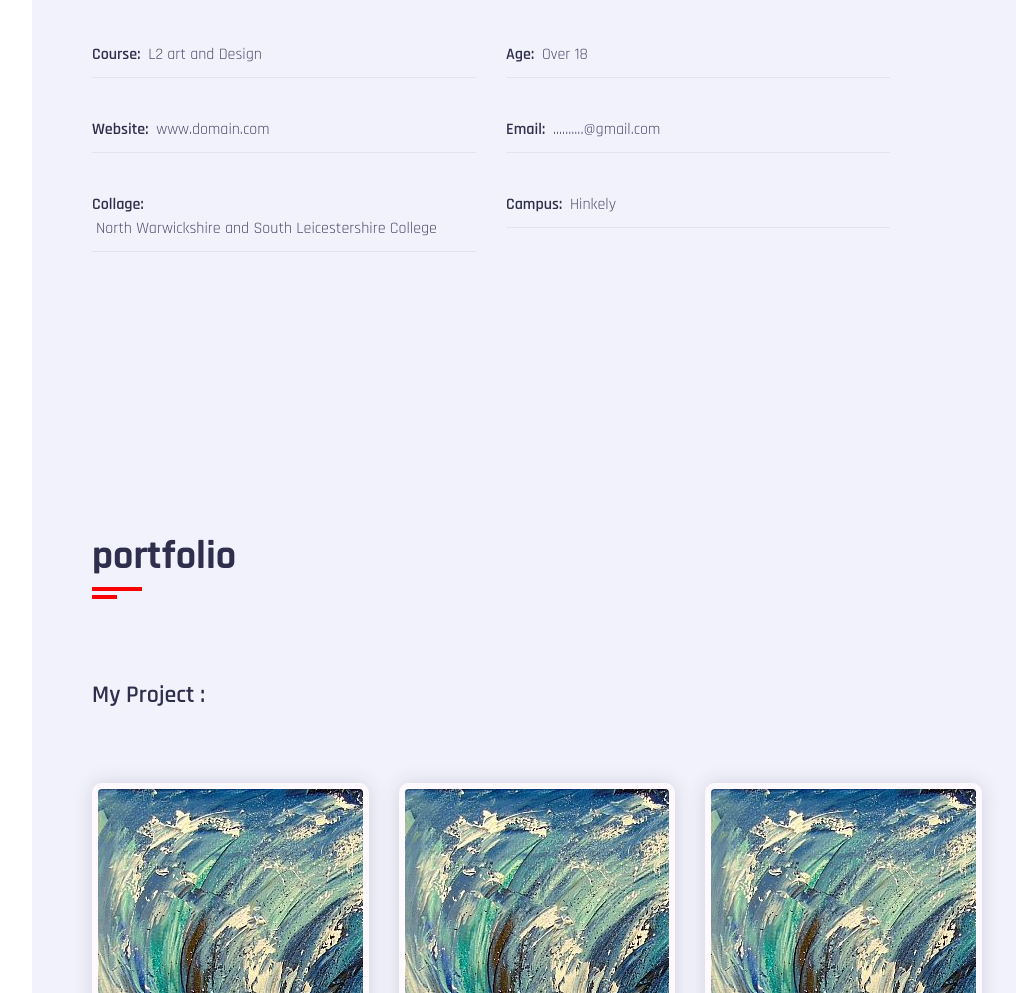
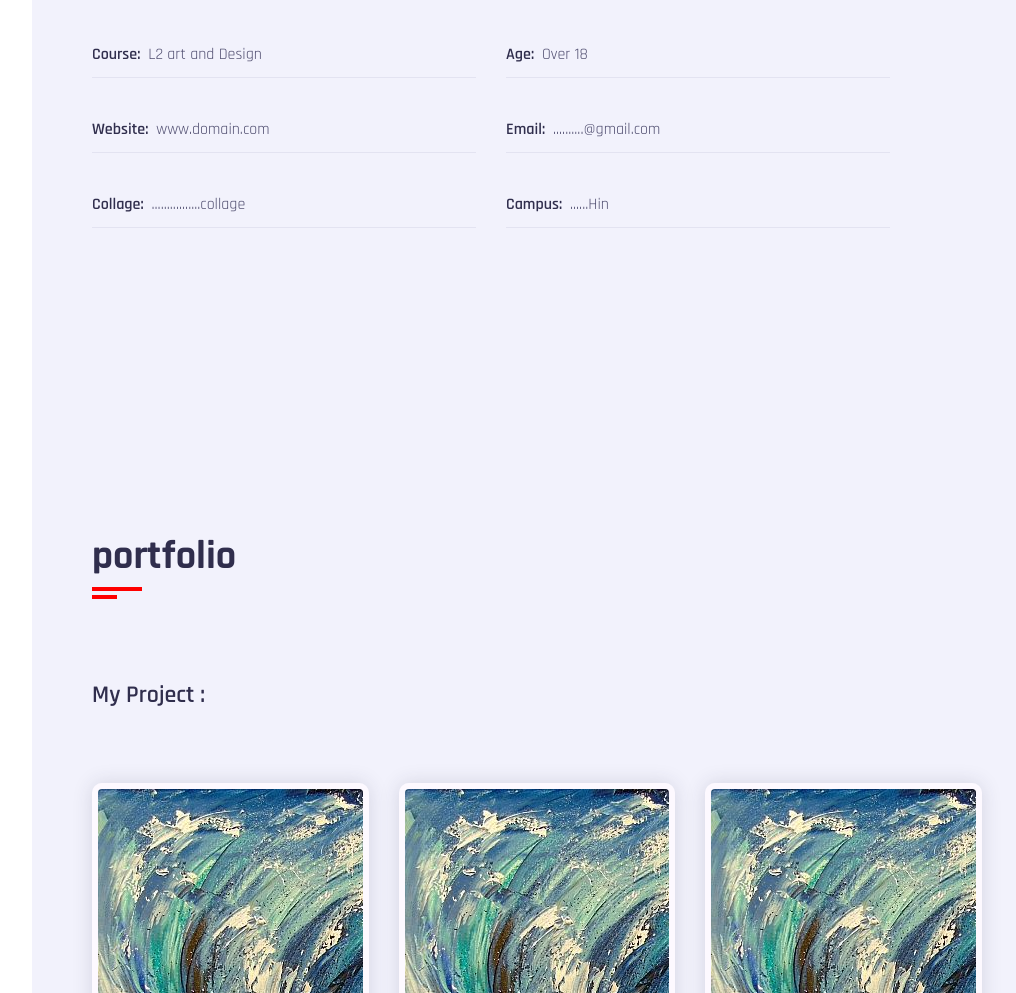
Before and after one commit to ulain1234q3/www.Quratportfolio.com, a plain HTML site: page index.html in a window 1280 px wide. Shown: the part 1148-2141 px from the top of the page, without its empty margins (238-1254 px from the left). Drawn offline with Linux system fonts and the light colour scheme; a web font is replaced by a local one.

Commit message:
Update index.html

```diff
--- a/index.html
+++ b/index.html
@@ -93,10 +93,10 @@
                                                              <p>Email: <span>..........@gmail.com</span></p>
                                                         </div>
                                                         <div class="info-item padd-15">
-                                                             <p>Collage: <span>North Warwickshire and South Leicestershire College</span></p>
+                                                             <p>Collage: <span>................collage</span></p>
                                                         </div>
                                                         <div class="info-item padd-15">
-                                                             <p>Campus: <span>Hinkely</span></p>
+                                                             <p>Campus: <span>......Hin</span></p>
                                                         </div>
 
                                     </div>
```
